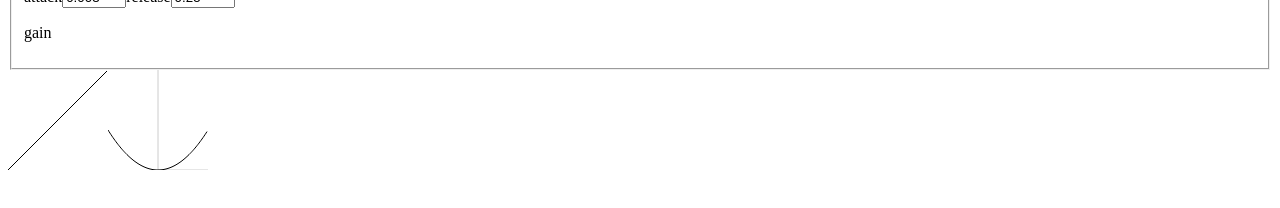
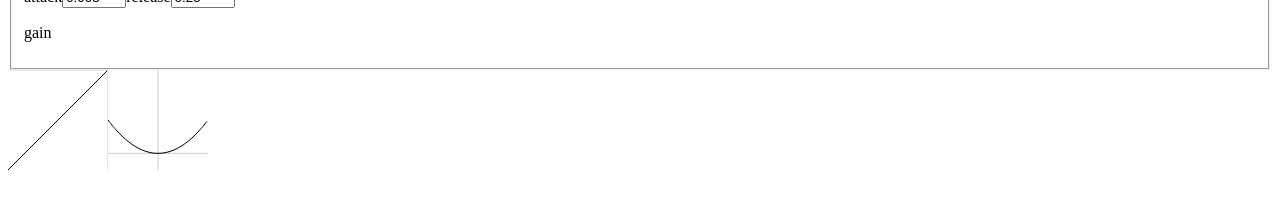
Before and after one commit to citelao/compressor-visualizer, a React app: page / in a window 1280 px wide. Shown: the part 506-714 px from the top of the page. Built offline with nearby package versions, Linux system fonts and the light colour scheme; no server answers; the HTML template or start-up script is replaced by a standard one.

Commit message:
draw full gridlines

```diff
--- a/src/js/Graph.tsx
+++ b/src/js/Graph.tsx
@@ -1,4 +1,4 @@
-import React from "react";
+import React, { ReactSVGElement } from "react";
 
 interface IGraphProps {
     height: number,
@@ -17,6 +17,21 @@ interface Point {
     y: number;
 }
 
+interface IPointLineProps {
+    p1: Point,
+    p2: Point
+}
+function PointLine(props: IPointLineProps & React.SVGProps<SVGLineElement>): JSX.Element {
+    const {p1, p2, ...remaining} = props;
+    return <line
+        x1={p1.x}
+        y1={p1.y}
+        x2={p2.x}
+        y2={p2.y}
+        {...remaining}
+        />;
+}
+
 export default class Graph extends React.Component<IGraphProps> {
     public render() {
         const sampleCount = this.props.width;
@@ -31,14 +46,20 @@ export default class Graph extends React.Component<IGraphProps> {
         }
         console.log(pts);
 
-        const origin = this.truePointToDrawPoint({ x: 0, y: 0 });
-        const xTop = this.truePointToDrawPoint({ x: 0, y: this.props.y2 });
-        const yTop = this.truePointToDrawPoint({ x: this.props.x2, y: 0 });
+        // const origin = this.truePointToDrawPoint({ x: 0, y: 0 });
+        const xOrigin = [
+            this.truePointToDrawPoint({ x: 0, y: this.props.y1 }),
+            this.truePointToDrawPoint({ x: 0, y: this.props.y2 })
+        ];
+        const yOrigin = [
+            this.truePointToDrawPoint({ x: this.props.x1, y: 0 }),
+            this.truePointToDrawPoint({ x: this.props.x2, y: 0 })
+        ];
 
         return <svg height={this.props.height} width={this.props.width}>
             {/* Grid */}
-            <line x1={origin.x} x2={xTop.x} y1={origin.y} y2={xTop.y} stroke="black" opacity="0.2" />
-            <line x1={origin.x} x2={yTop.x} y1={origin.y} y2={yTop.y} stroke="black" opacity="0.2" />
+            <PointLine p1={xOrigin[0]} p2={xOrigin[1]} stroke="black" opacity="0.2" />
+            <PointLine p1={yOrigin[0]} p2={yOrigin[1]} stroke="black" opacity="0.2" />
 
             <polyline
                 stroke="black"
--- a/src/js/app.tsx
+++ b/src/js/app.tsx
@@ -288,7 +288,7 @@ class App extends React.Component<IAppProps, IAppState>
                 fn={(x) => Compressor.compressLinear(x, this.state.compressor)} />
             <Graph height={100} width={100}
                 x1={-2} x2={2}
-                y1={0} y2={10}
+                y1={-2} y2={10}
                 fn={(x) => x ** 2} />
         </>;
     }
```
